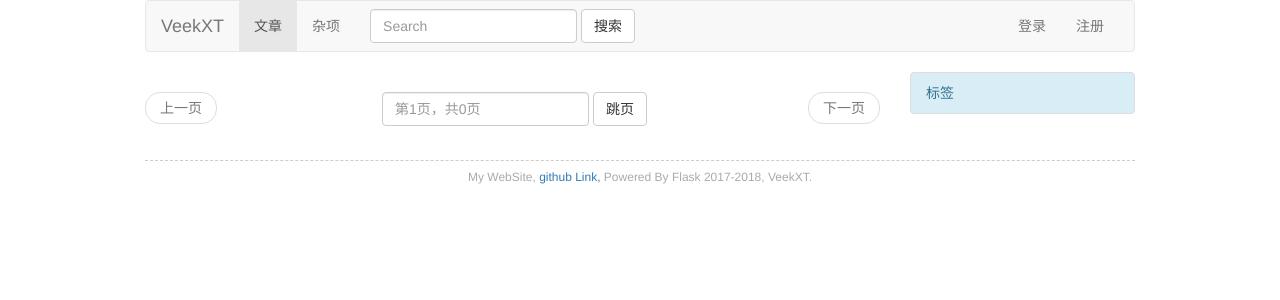
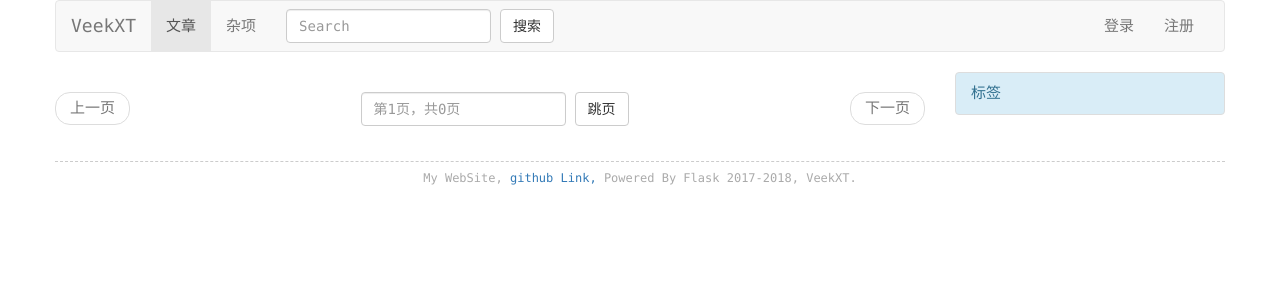
Before and after one commit to veekxt/my_site, a Flask app: page / in a window 1280 px wide. Shown: the top 300 px of the page. Run offline with Flask 2, Linux system fonts and the light colour scheme; data that the repository does not hold is empty; parts of the project's set-up code (start-up, migrations or seed data) failed here and were passed over; some libraries are stand-ins or nearby versions.

Commit message:
style change

```diff
--- a/static/mystyle.css
+++ b/static/mystyle.css
@@ -1,6 +1,16 @@
 
 #main_container {
-    width:1020px;
+    width:1200px;
+}
+textarea{
+     font-family: "Consolas","Bitstream Vera Sans Mono", Monaco, "Courier New", Courier, monospace!important;
+ }
+pre {
+    background-color: #fff!important;
+}
+body{
+    font-size: 15px!important;
+    font-family: "Consolas","Bitstream Vera Sans Mono", Monaco, "Courier New", Courier, monospace!important;
 }
 .xt-hidden{
 	display:none!important;
```
